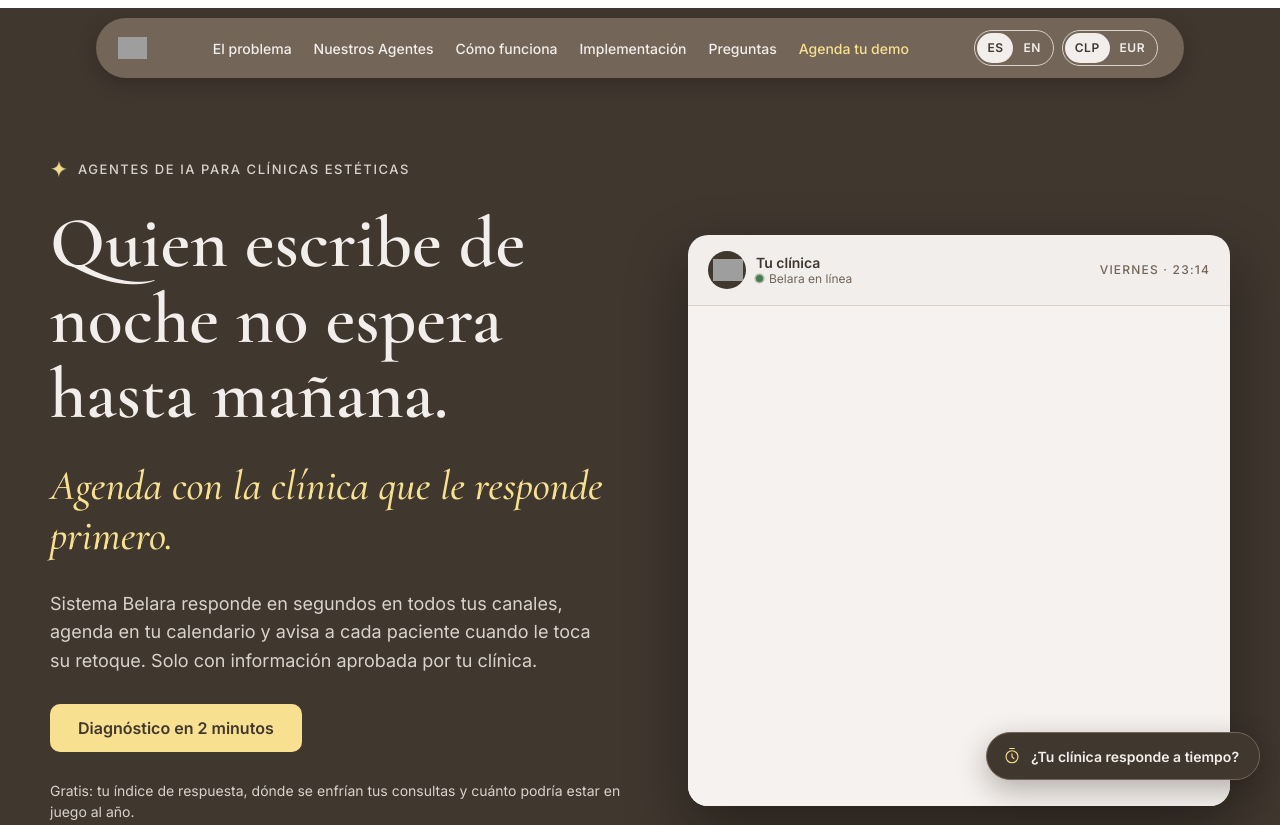
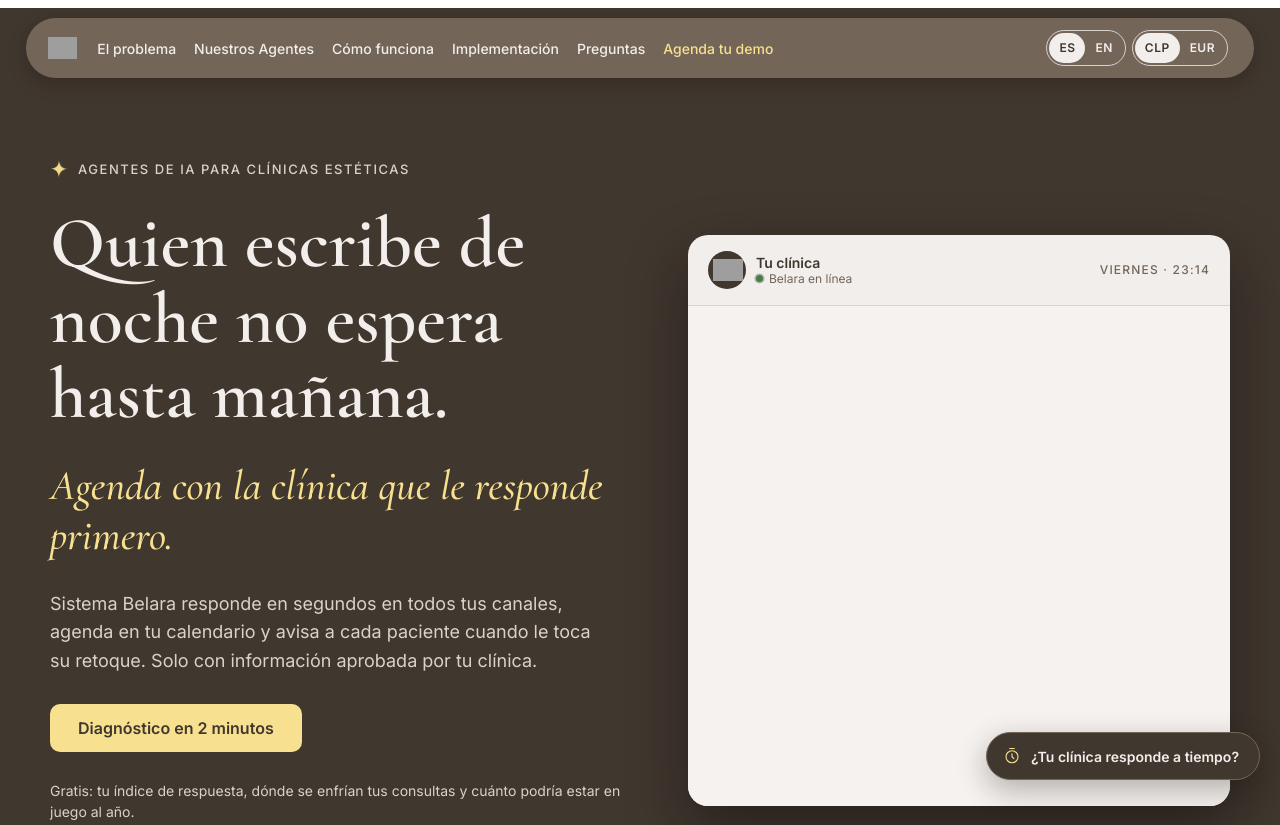
Before and after one commit to colombauv-dev/belara-landing, a plain HTML site: page landing.html in a window 1280 px wide. Shown: the top 825 px of the page. Drawn offline with nearby package versions, Linux system fonts and the light colour scheme; grey boxes are pictures that could not be loaded.

Commit message:
Cabecera más ancha para que los selectores quepan en una línea
Co-Authored-By: Claude Opus 5.5 <noreply@anthropic.com>
Claude-Session: https://claude.ai/code/session_01Nhxr2GUGmbLGqWyWQTVGPV

```diff
--- a/landing.html
+++ b/landing.html
@@ -27,7 +27,7 @@ html{scroll-behavior:smooth}
 .bl-js .bl-reveal.bl-in [data-tlbar]{transform:scaleX(1) !important}
 @media (prefers-reduced-motion: reduce){*{animation:none !important;transition:none !important}html{scroll-behavior:auto}}
 /* Idioma y moneda */
-.belara-lp .bl-prefs{display:flex;align-items:center;gap:8px}
+.belara-lp .bl-prefs{display:flex;align-items:center;gap:6px;margin-left:auto}
 .belara-lp .bl-seg{display:inline-flex;border:1px solid #D9D2CC;border-radius:999px;padding:2px}
 .belara-lp .bl-seg button{appearance:none;-webkit-appearance:none;background:transparent;border:0;border-radius:999px;color:#F2EEEB;font:600 12px/1 'Inter',system-ui,sans-serif;letter-spacing:.04em;padding:0 10px;min-height:30px;cursor:pointer}
 .belara-lp .bl-seg button[aria-pressed="true"]{background:#F2EEEB;color:#40372F}
@@ -87,9 +87,9 @@ html{scroll-behavior:smooth}
 </style>
 <div class="belara-lp">
 <div style="font-family: 'Inter', system-ui, sans-serif; color: #40372F; background: #F2EEEB">
-<header style="position: sticky; top: 0; z-index: 50; background: #40372F; padding: 10px 16px"><div style="max-width: 1040px; margin: 0 auto; background: #736558; border-radius: 999px; padding: 12px 26px 12px 22px; display: flex; flex-wrap: wrap; align-items: center; justify-content: space-between; gap: 8px 20px; box-shadow: 0 6px 18px rgba(20,15,10,0.25)">
+<header style="position: sticky; top: 0; z-index: 50; background: #40372F; padding: 10px 16px"><div style="max-width: 1180px; margin: 0 auto; background: #736558; border-radius: 999px; padding: 12px 26px 12px 22px; display: flex; flex-wrap: wrap; align-items: center; justify-content: space-between; gap: 8px 20px; box-shadow: 0 6px 18px rgba(20,15,10,0.25)">
 <a href="#inicio" aria-label="Belara, inicio" style="display: flex"><img src="https://assets.cdn.filesafe.space/LvhyaT8Bnb5KncPj1vys/media/6ae76f9b36aa4a07e8bf9ff5.png" alt="Belara" style="height: 22px; width: auto; display: block"></a>
-<nav class="bl-nav" aria-label="Principal" style="display: flex; flex-wrap: wrap; align-items: center; gap: 4px 22px; font-family: 'Inter', system-ui, sans-serif; font-size: 14px; font-weight: 500">
+<nav class="bl-nav" aria-label="Principal" style="display: flex; flex-wrap: wrap; align-items: center; gap: 4px 18px; font-family: 'Inter', system-ui, sans-serif; font-size: 14px; font-weight: 500">
 <a href="#problema" style="color: #F2EEEB; text-decoration: none">El problema</a>
 <a href="#agentes" style="color: #F2EEEB; text-decoration: none">Nuestros Agentes</a>
 <a href="#como-funciona" style="color: #F2EEEB; text-decoration: none">Cómo funciona</a>
```
